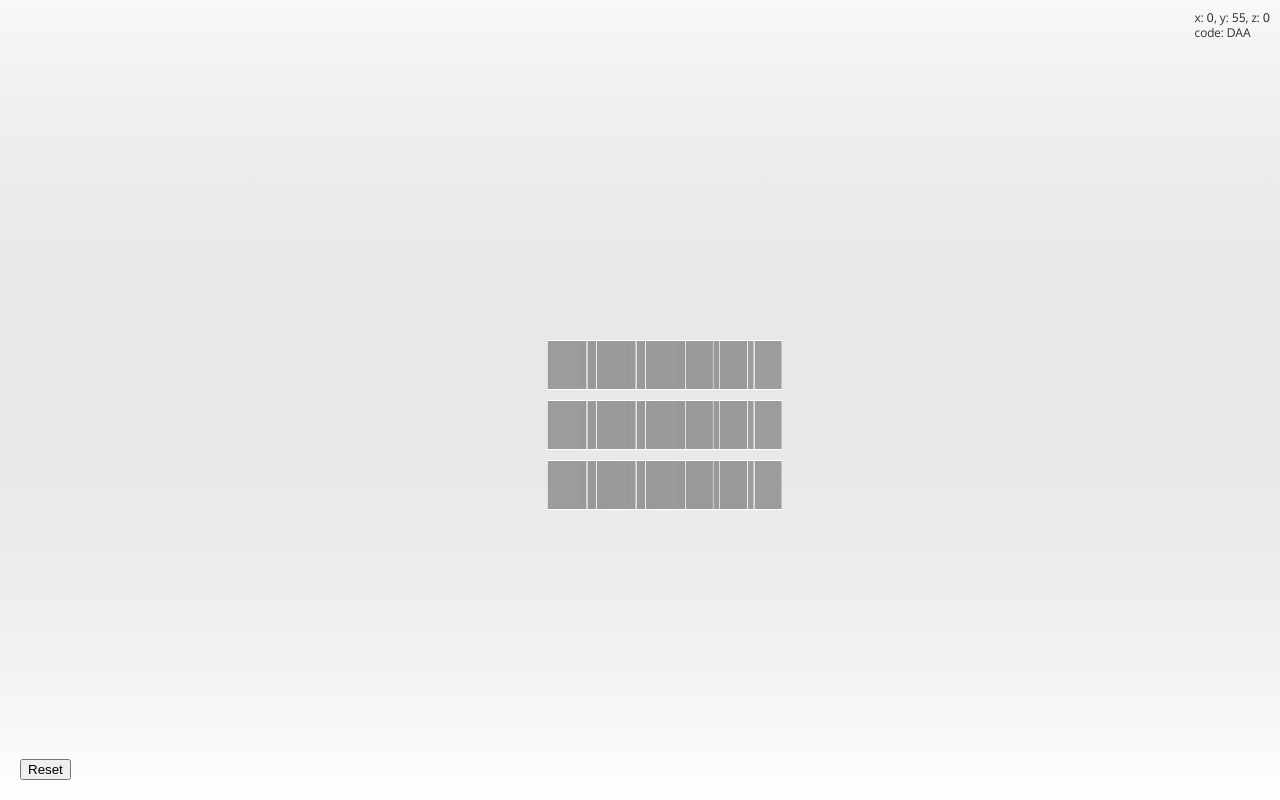
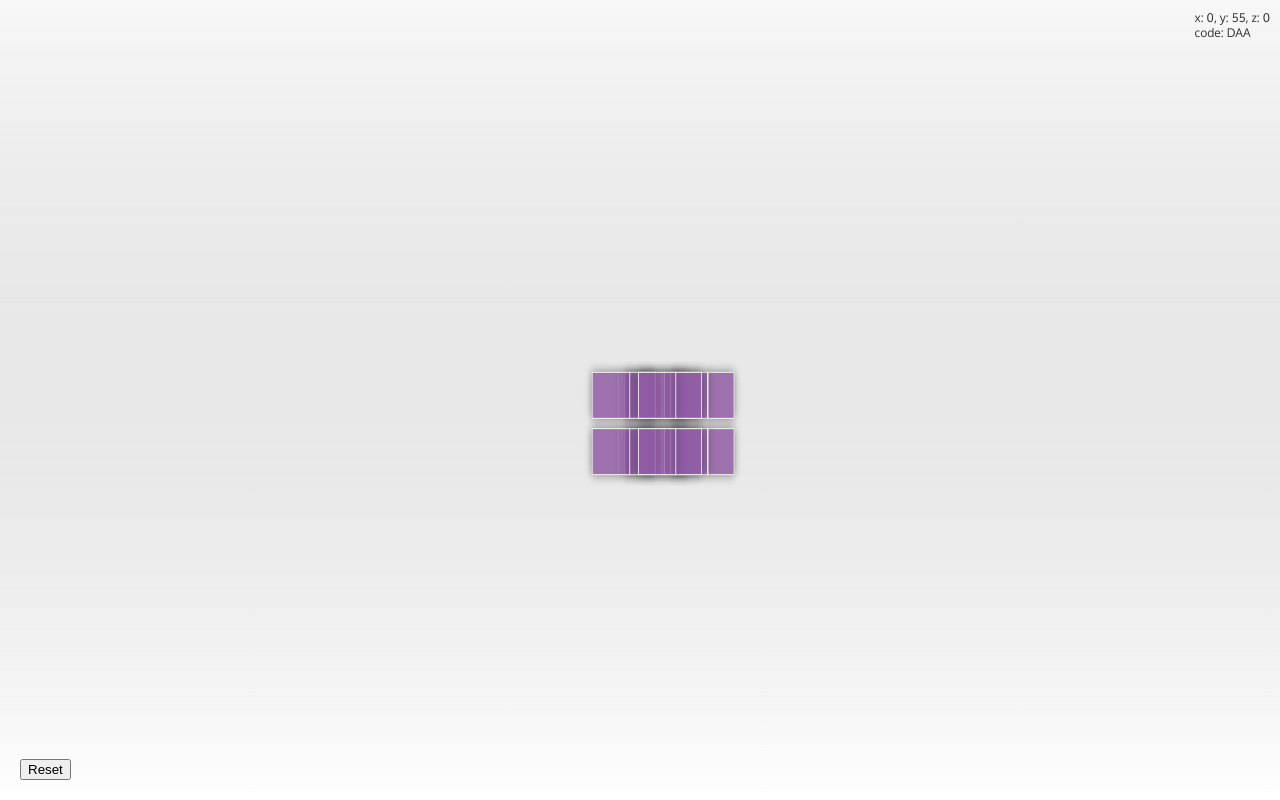
Before and after one commit to ashelkov/3d-cubes, a React app: page / in a window 1280 px wide. Built offline with nearby package versions, Linux system fonts and the light colour scheme.

Commit message:
separate react-motion and css transition animations

```diff
--- a/src/components/Cube.js
+++ b/src/components/Cube.js
@@ -1,6 +1,7 @@
 import React from 'react';
 // recompose
 import compose from 'recompose/compose';
+import pure from 'recompose/pure';
 import withProps from 'recompose/withProps';
 // styles
 import cn from 'classnames';
@@ -17,23 +18,24 @@ const Cube = ({
   rotationMode,
   rotation,
   onClick,
+  withMotion,
 }) => (
   <div
-    className={cn('cube-container', { rotationMode })}
+    className={cn('cube-container', { rotationMode, 'no-transition': withMotion })}
     style={cubeStyle}
     onClick={onClick}
   >
-    <div className="back side" title="back"
+    <div className="back side" data-side="back"
       style={{ transform: getSideStyle(0, 0, -1)}} />
-    <div className="left side" title="left"
+    <div className="left side" data-side="left"
       style={{ transform: getSideStyle(-1, 0, 0) + ' rotateY(90deg)'}} />
-    <div className="right side" title="right"
+    <div className="right side" data-side="right"
       style={{ transform: getSideStyle(1, 0, 0)  + ' rotateY(90deg)'}} />
-    <div className="top side" title="top"
+    <div className="top side" data-side="top"
       style={{ transform: getSideStyle(0, -1, 0) + ' rotateX(90deg)'}} />
-    <div className="bottom side" title="bottom"
+    <div className="bottom side" data-side="bottom"
       style={{ transform: getSideStyle(0, 1, 0) + ' rotateX(90deg)'}} />
-    <div className="front side" title="front"
+    <div className="front side" data-side="front"
       style={{ transform: getSideStyle(0, 0, 1)}} />
   </div>
 );
@@ -43,18 +45,19 @@ export default compose(
     return {
       cubeStyle: {
         transform: `rotateX(${rotation.x}deg) rotateY(${rotation.y}deg) rotateZ(${rotation.z}deg)`,
-        width: `${size}em`,
-        height: `${size}em`,
+        width: `${size}px`,
+        height: `${size}px`,
         zIndex: zIndex,
       },
       getSideStyle: (modX, modY, modZ) => {
         const positions = [
-          `translateX(${size*posX + modX*size/2}em)`,
-          `translateY(${size*posY + modY*size/2}em)`,
-          `translateZ(${size*posZ + modZ*size/2}em)`,
+          `translateX(${size*posX + modX*size/2}px)`,
+          `translateY(${size*posY + modY*size/2}px)`,
+          `translateZ(${size*posZ + modZ*size/2}px)`,
         ];
         return positions.join(' ');
       }
     }
   }),
+  pure,
 )(Cube);
--- a/src/components/Cube.scss
+++ b/src/components/Cube.scss
@@ -3,33 +3,28 @@
   position: absolute;
   transition: transform .1s linear;
   will-change: transform;
-
-  &.rotationMode {
-    .side {
-      background: none;
-      border: 1px dotted #303030;
-    }
-  }
 }
 
 .side {
   position: absolute;
-  border: 1px solid white;
+  border: 1px solid #EEE;
   width: 100%;
   height: 100%;
-  opacity: .8;
-  background: #999;
+  background: hsla(284, 28, 50, .6);
   user-select: none;
-  //transition: transform .3s ease;
-  //will-change: transform;
+  box-shadow: 0 0 10px rgba(0, 0, 0, 0.25);
+  transition: transform .2s ease;
+  will-change: transform;
 
   &:hover {
-    background-color: orange;
+    background-color: rgba(255, 165, 0, .5);
   }
 }
 
-@keyframes rotate {
-  100% {
-    transform: rotateX(360deg) rotateY(360deg) rotateZ(360deg);
+.no-transition {
+  // we need to disable transition if use react-motion
+
+  .side {
+    transition: none !important;
   }
 }
--- a/src/components/HyperCube.js
+++ b/src/components/HyperCube.js
@@ -2,7 +2,7 @@ import React, { Component } from 'react';
 // components
 import Cube from './Cube';
 // utils
-import { Motion, spring, presets } from 'react-motion';
+import { Motion, spring } from 'react-motion';
 import throttle from 'lodash.throttle';
 import memoize from 'lodash.memoize';
 import {
@@ -13,21 +13,14 @@ import {
 // styles
 import './HyperCube.scss';
 
-const initialState = {
-  W: [-1, 1],
-  H: [-1, 1],
-  D: [-1, 1],
-  size: 3,
-  margin: 0.25,
-};
-
 class HyperCube extends Component {
 
   constructor() {
     super();
-    this.state = this.getIninitialState();
+    this.state = this.getInitialState();
     this.onMouseMoveThrottled = throttle(this.handleMouseMove, 100);
     this.reindexMatrix = memoize(getMatrixIndexes, (m, c, w, h, d) => `${c}-${w}-${h}-${d}`);
+    this.newLayer = {};
   }
 
   componentDidMount() {
@@ -42,10 +35,17 @@ class HyperCube extends Component {
     window.removeEventListener('mousemove', this.onMouseMoveThrottled);
   }
 
-  getIninitialState = () => {
-    const matrix = createCubeMatrix(initialState);
+  getInitialState = () => {
+    const initialMeasures = {
+      W: [-1, 0],
+      H: [-1, 0],
+      D: [-1, 0],
+      size: 45,
+      margin: 0.25,
+    };
+    const matrix = createCubeMatrix(initialMeasures);
     return {
-      ...initialState,
+      ...initialMeasures,
       posXY: null,
       isRotating: false,
       rotation: { x: 0, y: 55, z: 0 },
@@ -57,7 +57,7 @@ class HyperCube extends Component {
 
   reset = () => {
     this.setState(
-      this.getIninitialState()
+      this.getInitialState()
     );
   };
 
@@ -106,10 +106,10 @@ class HyperCube extends Component {
     }
   };
 
-  // CUBE CLICK
+  // SIDE CLICK
   handleCubeClick = (x, y, z) => ({ target }) => {
     const { W, H, D, rotationCode } = this.state;
-    const side = target.title;
+    const side = target.getAttribute('data-side');
     const override = {
       top:    { H: [H[0] - 1, H[1]] },
       bottom: { H: [H[0], H[1] + 1] },
@@ -124,16 +124,27 @@ class HyperCube extends Component {
       cubeMatrixIndexes: getMatrixIndexes(matrix, rotationCode),
       ...override,
     });
+
     this.clickedSide = side;
+    this.newLayer = {
+      top:    { y: y - 1 },
+      bottom: { y: y + 1 },
+      right:  { x: x + 1 },
+      left:   { x: x - 1 },
+      front:  { z: z + 1 },
+      back:   { z: z - 1 },
+    }[side];
   };
 
-  getCubePosition = (index) => {
+  getCubePosition = (index, vector) => {
     const { margin } = this.state;
-    return index * (margin + 1);
+    const vectorSize = vector[1] - vector[0];
+    const shiftSize = vectorSize/2 - vector[1];
+    return (index + shiftSize) * (margin + 1);
   };
 
   getMotionDefaultStyle = ({ x, y, z }) => {
-    const SHIFT_SIZE = 2;
+    const SHIFT_SIZE = 5;
     const override = {
       top:    { y: y - SHIFT_SIZE },
       bottom: { y: y + SHIFT_SIZE },
@@ -145,15 +156,15 @@ class HyperCube extends Component {
     return { x, y, z, ...override };
   };
 
+  isNewLayer = (xyz) => {
+    const key = Object.keys(this.newLayer)[0];
+    const value = Object.values(this.newLayer)[0];
+    return xyz[key] === value;
+  };
+
   render() {
-    const {
-      cubeMatrix,
-      cubeMatrixIndexes,
-      rotation,
-      rotationCode,
-      size,
-      isRotating,
-    } = this.state;
+    const { cubeMatrix, cubeMatrixIndexes, rotation, rotationCode, size, isRotating, W, H, D } = this.state;
+    const springPreset = { stiffness: 100, damping: 12 };
 
     return (
       <div className="hypercube-container">
@@ -162,21 +173,22 @@ class HyperCube extends Component {
             key={`${x}-${y}-${z}`}
             defaultStyle={this.getMotionDefaultStyle({ x, y, z })}
             style={{
-              x: spring(x, presets.wobbly),
-              y: spring(y, presets.wobbly),
-              z: spring(z, presets.wobbly),
+              x: spring(x, springPreset),
+              y: spring(y, springPreset),
+              z: spring(z, springPreset),
             }}
           >
             {(motion) => (
               <Cube
-                posX={this.getCubePosition(motion.x)}
-                posY={this.getCubePosition(motion.y)}
-                posZ={this.getCubePosition(motion.z)}
+                posX={this.getCubePosition(motion.x, D)}
+                posY={this.getCubePosition(motion.y, H)}
+                posZ={this.getCubePosition(motion.z, W)}
                 size={size}
                 zIndex={cubeMatrixIndexes[`${x}${y}${z}`]}
                 isRotating={isRotating}
                 rotation={rotation}
                 onClick={this.handleCubeClick(x, y, z)}
+                withMotion={this.isNewLayer({x, y, z})}
               />
             )}
           </Motion>
--- a/src/components/utils.js
+++ b/src/components/utils.js
@@ -41,7 +41,7 @@ export function getSortingPattern(code) {
 
 // cube matrix creation based on dimensions
 export function createCubeMatrix({ W, H, D }) {
-  console.log('createCubeMatrix()', { W, H, D });
+  // console.log('createCubeMatrix()', { W, H, D });
 
   const matrix = [];
   for (let y = H[0]; y <= H[1]; y++) {
@@ -56,7 +56,7 @@ export function createCubeMatrix({ W, H, D }) {
 
 // sort cube matrix by rotationCode
 export function getMatrixIndexes(matrix, code) {
-  console.log('getMatrixIndexes()', code);
+  // console.log('getMatrixIndexes()', code);
 
   const pattern = getSortingPattern(code);
   const cubeMatrix = [...matrix];
```
